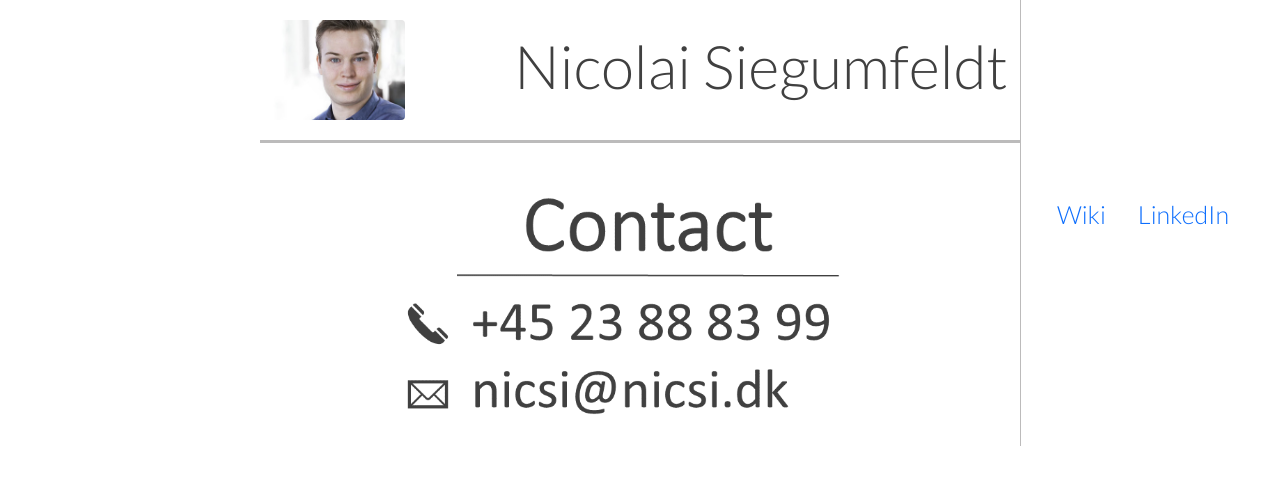
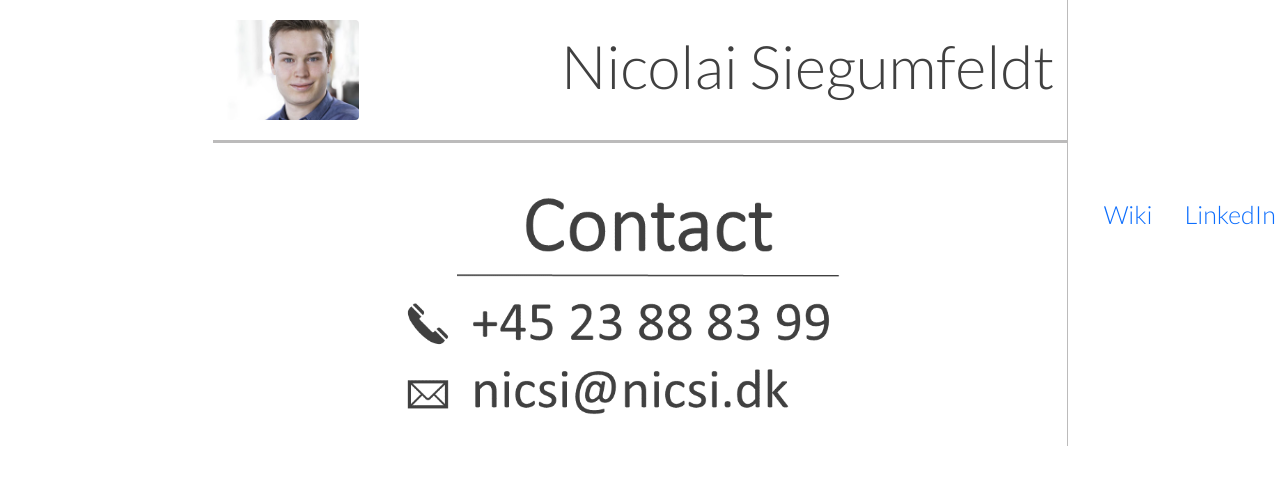
Before and after one commit to nsiegumfeldt/nicsi.dk, a plain HTML site: page index.html in a window 1280 px wide. Drawn offline with Linux system fonts and the light colour scheme.

Commit message:
Added viewport setting

```diff
--- a/index.html
+++ b/index.html
@@ -2,6 +2,7 @@
 <html lang="en">
 <head>
   <meta charset="utf-8">
+  <meta name="viewport" content="width=device-width, initial-scale=1.0">
   <title>Nicolai Siegumfeldt's homepage</title>
   <link rel="stylesheet" href="css/bootstrap.min.css">
   <script src="js/bootstrap.min.js"></script>
@@ -11,7 +12,7 @@
 <body>
 
 
-<div class="contact-page container">
+<div class="contact-page container-fluid">
   <div class="row">
     <div class="col-md-2"></div>
 
```
